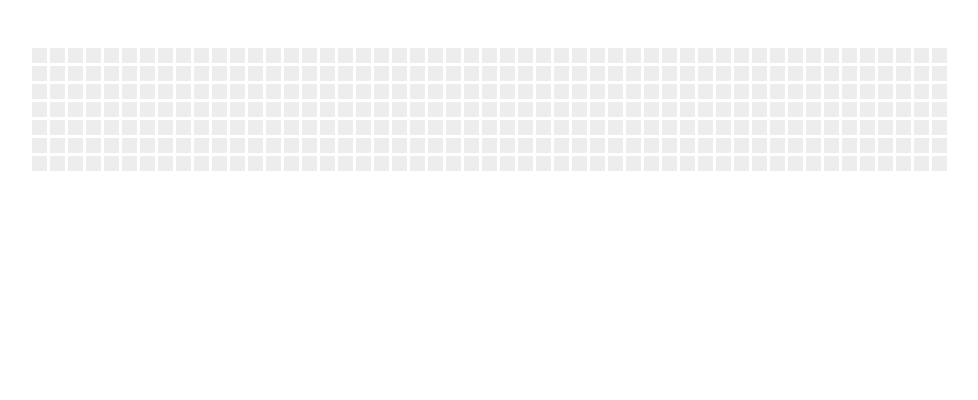
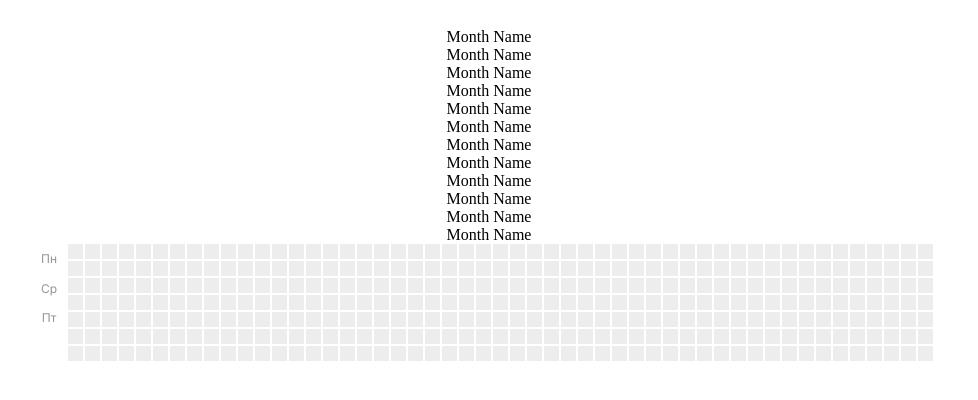
Before and after one commit to noorek/id-project, a React (Create React App) app: page / in a window 1280 px wide. Shown: the top 400 px of the page, without its empty margins (151-1129 px from the left). Built offline with nearby package versions, Linux system fonts and the light colour scheme; no server answers.

Commit message:
styled weekday component

```diff
--- a/src/App.js
+++ b/src/App.jsx
@@ -2,8 +2,12 @@ import React, {useState, useEffect} from "react"
 import "./App.css"
 import ContributionGraph from "./Components/Timeline/ContributionGraph"
 import axios from "axios"
+import Month from "./Components/Month/Month"
+import Weekday from "./Components/Weekday/Weekday"
 
 function App() {
+  const months = Array.from(new Array(12))
+
   const [contributionData, setContributionData] = useState([])
 
   useEffect(() => {
@@ -19,6 +23,10 @@ function App() {
 
   return (
     <div className='App'>
+      {months.map((_, index) => (
+        <Month key={index} index={index} />
+      ))}
+
       <ContributionGraph contributionData={contributionData} />
     </div>
   )
--- /dev/null
+++ b/src/Components/Month/Month.css
@@ -0,0 +1,6 @@
+.Month {
+    display: flex;
+    align-items: center;
+    justify-content: center;
+
+}
--- /dev/null
+++ b/src/Components/Month/Month.jsx
@@ -0,0 +1,8 @@
+import React from "react"
+import "./Month.css"
+
+const Month = () => {
+  return <div className='Month'>Month Name</div>
+}
+
+export default Month
--- a/src/Components/Timeline/ContributionGraph.css
+++ b/src/Components/Timeline/ContributionGraph.css
@@ -1,9 +1,10 @@
 .graph-container {
     display: grid;
     grid-template-columns: repeat(51, 15px); /* 7 столбцов для каждого дня недели */
-    gap: 3px;
+    gap: 2px;
     place-content: center;
-    padding: 20px;
+    padding: 5px;
+    height: 107px;
   }
 
 
@@ -13,3 +14,16 @@
     background-color: rgb(255, 0, 0);
     display: inline-block;
   }
+
+  .container {
+    display: flex;
+    justify-content: center;
+  }
+
+  .weekdays {
+    display: inline-flex;
+    flex-direction: column;
+    width: 18px;
+    padding-right: 5px;
+    height: 81px;
+  }
--- a/src/Components/Timeline/ContributionGraph.jsx
+++ b/src/Components/Timeline/ContributionGraph.jsx
@@ -1,7 +1,10 @@
 import React from "react"
 import "./ContributionGraph.css"
+import Weekday from "../Weekday/Weekday"
 
 const ContributionGraph = ({contributionData}) => {
+  const weekDays = Array.from(new Array(7))
+
   const startDate = new Date("2022-08-30") // Начальная дата для графика
   const endDate = new Date("2023-08-21") // Конечная дата для графика
 
@@ -20,6 +23,12 @@ const ContributionGraph = ({contributionData}) => {
   }
 
   return (
+    <div className='container'>
+      <div className='weekdays'>
+        {weekDays.map((_, index) => (
+          <Weekday key={index} index={index} />
+        ))}
+      </div>
       <div className='graph-container'>
         {Array.from(
           {length: (endDate - startDate) / (24 * 60 * 60 * 1000) + 1},
@@ -41,6 +50,7 @@ const ContributionGraph = ({contributionData}) => {
           },
         )}
       </div>
+    </div>
   )
 }
 
--- a/src/Components/Weekday/Weekday.css
+++ b/src/Components/Weekday/Weekday.css
@@ -0,0 +1,8 @@
+@import url('https://fonts.googleapis.com/css2?family=Inter&display=swap');
+.weekday {
+    color: #959494;
+    line-height: 29.52px;
+    font-size: 12px;
+    font-family: 'Inter', sans-serif;
+    font-weight: 400;
+}
--- a/src/Components/Weekday/Weekday.jsx
+++ b/src/Components/Weekday/Weekday.jsx
@@ -1,4 +1,5 @@
 import React from "react"
+import "./Weekday.css"
 
 const DayNames = {
   1: "Пн",
@@ -6,7 +7,7 @@ const DayNames = {
   5: "Пт",
 }
 
-const Weekday = (index) => {
+const Weekday = ({index}) => {
   return <div className='weekday'>{DayNames[index]}</div>
 }
 
```
Lines whose indentation alone changed are shown as unchanged.
